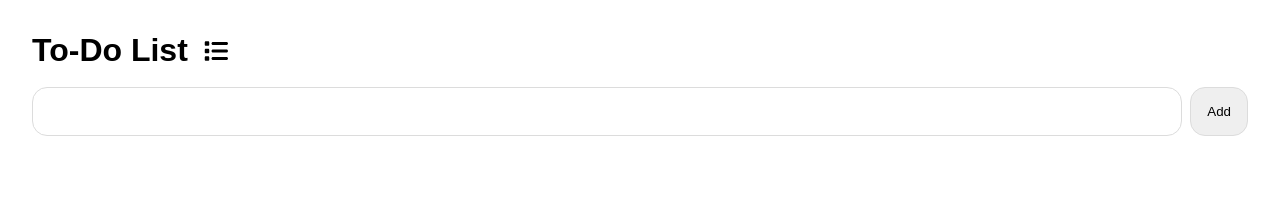
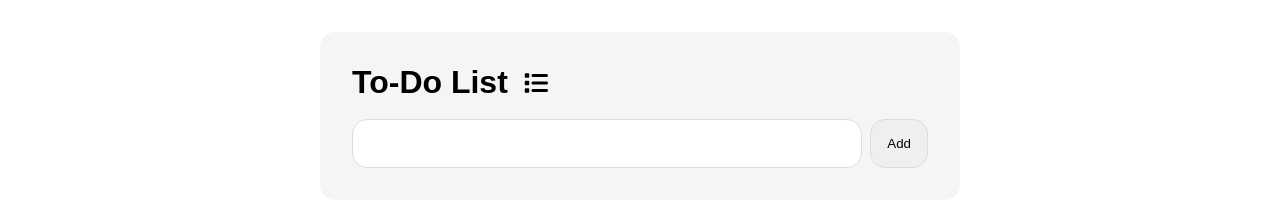
Before and after one commit to darrellabuguen/DT-Screening---Todo-List, a plain HTML site: page index.html in a window 1280 px wide. Drawn offline with Linux system fonts and the light colour scheme.

Commit message:
change the delete transition and make it responsive

```diff
--- a/src/styles.css
+++ b/src/styles.css
@@ -6,7 +6,7 @@
 }
 
 .to-do-container {
-    margin: auto;
+    margin: 2rem auto;
     border-radius: 15px;
     padding: 2rem;
 }
@@ -77,15 +77,43 @@ h1 {
 }
 
 .task.removed {
-    transform: translateX(-9999px);
+    transform: translatey(-599px);
 }
 
 @media screen and (min-width: 0px) {
     .to-do-container {
         width: 100%;
+        background-color: transparent;
     }
 
     #task-input {
         width: 100%;
     }
 }
+
+@media screen and (min-width: 425px) {
+    .to-do-container {
+        width: 90%;
+        background-color: whitesmoke;
+    }
+}
+
+@media screen and (min-width: 768px) {
+    .to-do-container {
+        width: 80%;
+        max-height: 800px;
+        overflow-y: scroll;
+    }
+}
+
+@media screen and (min-width: 1024px) {
+    .to-do-container {
+        width: 60%;
+    }
+}
+
+@media screen and (min-width: 1224px) {
+    .to-do-container {
+        width: 50%;
+    }
+}
```
